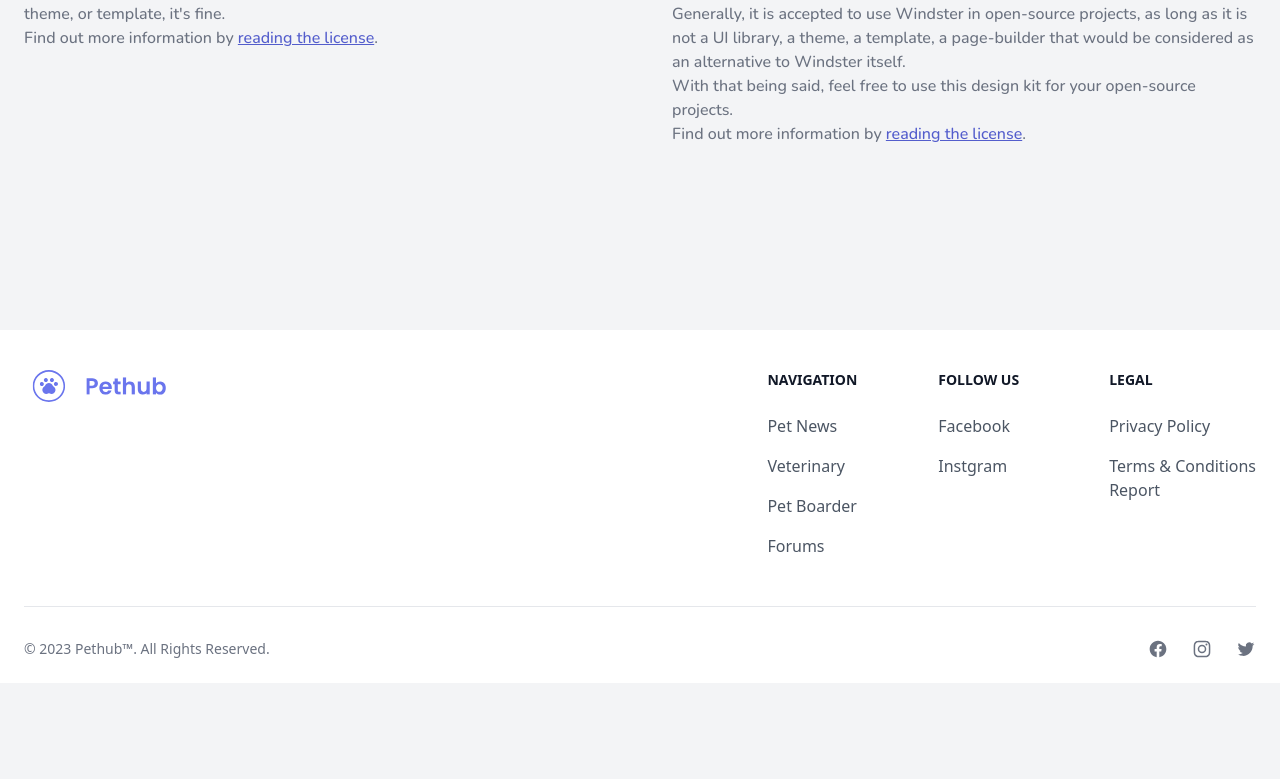
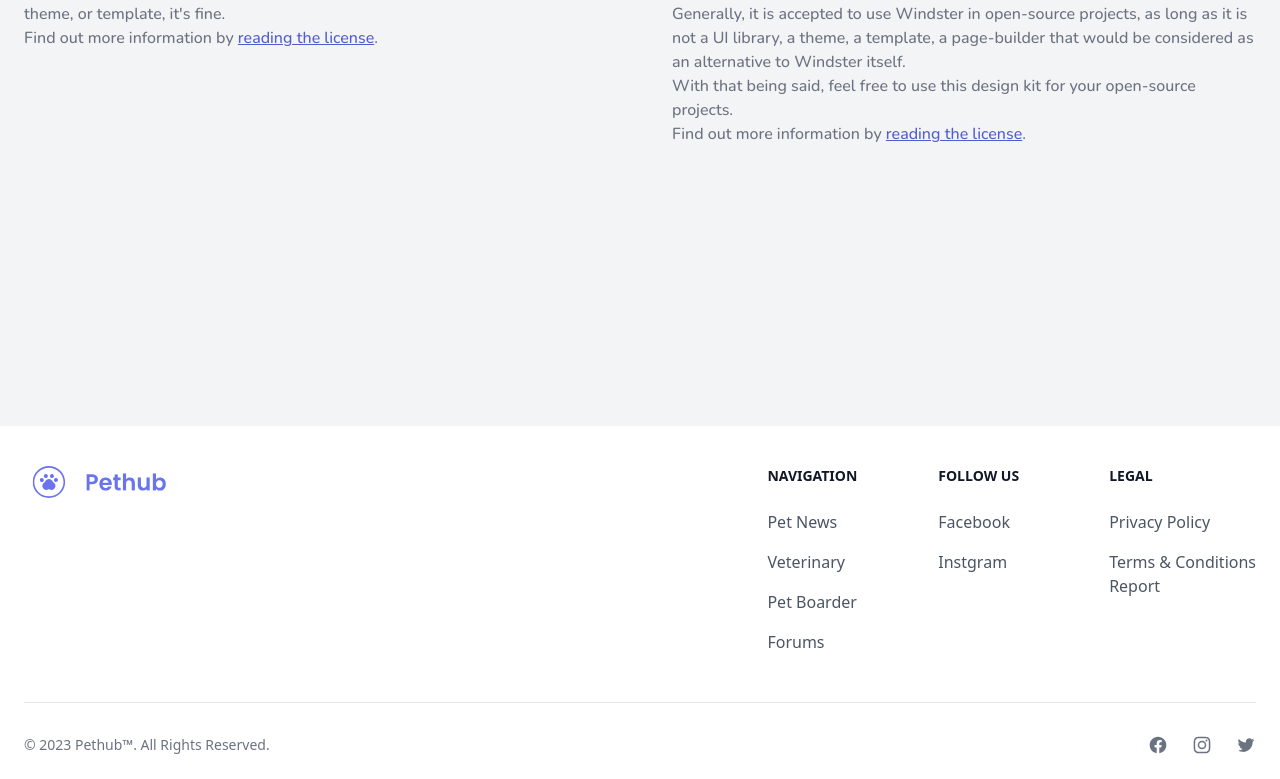
Before and after one commit to Cwjiee/pethub-frontend, a Next.js app: page / in a window 1280 px wide. Shown: the part 1567-2346 px from the top of the page. Before the commit the page ends 2250 px from the top, so only its background shows below. Built offline with nearby package versions, Linux system fonts and the light colour scheme.

Commit message:
style: add footer top margin

```diff
--- a/src/components/organisms/Footer.jsx
+++ b/src/components/organisms/Footer.jsx
@@ -5,7 +5,7 @@ import Pethub from "../../../public/Pethub.svg"
 
 export default function Footer() {
 	return (
-		<footer className="p-4 bg-white sm:p-6 sm:pt-10">
+		<footer className="p-4 bg-white sm:p-6 sm:pt-10 mt-24">
 		    <div className="mx-auto max-w-screen-xl">
 			<div className="md:flex md:justify-between">
 			    <div className="mb-6 md:mb-0">
```
